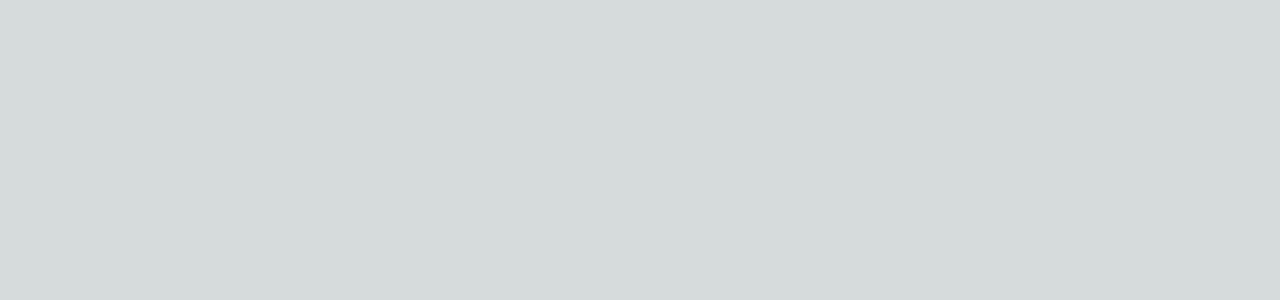
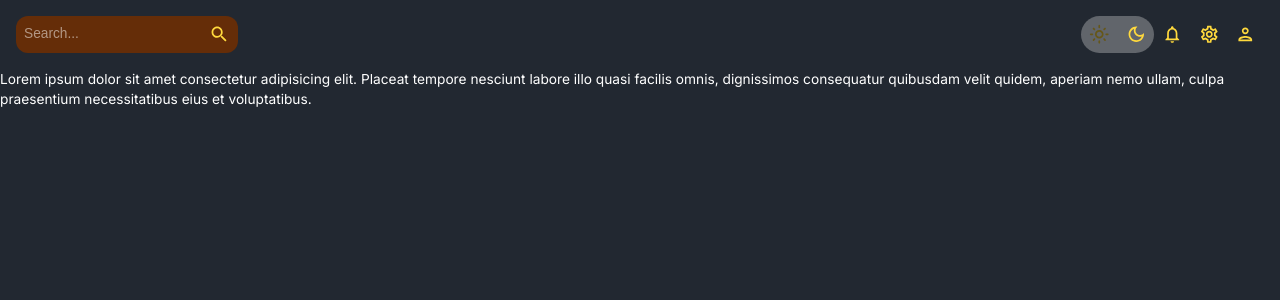
Before and after one commit to AVAniketh0905/AdminDashboard, a Next.js app: page / in a window 1280 px wide. Shown: the top 300 px of the page. Built offline with nearby package versions, Linux system fonts and the light colour scheme.

Commit message:
added basic code

```diff
--- a/app/globals.css
+++ b/app/globals.css
@@ -2,28 +2,9 @@
 @tailwind components;
 @tailwind utilities;
 
-:root {
-  --foreground-rgb: 0, 0, 0;
-  --background-start-rgb: 214, 219, 220;
-  --background-end-rgb: 255, 255, 255;
-}
-
-@media (prefers-color-scheme: dark) {
-  :root {
-    --foreground-rgb: 255, 255, 255;
-    --background-start-rgb: 0, 0, 0;
-    --background-end-rgb: 0, 0, 0;
-  }
-}
-
 body {
-  color: rgb(var(--foreground-rgb));
-  background: linear-gradient(
-      to bottom,
-      transparent,
-      rgb(var(--background-end-rgb))
-    )
-    rgb(var(--background-start-rgb));
+  font-family: sans-serif;
+    margin: 0.75rem;
 }
 
 ::-webkit-scrollbar {
@@ -31,13 +12,13 @@ body {
 }
 
 ::-webkit-scrollbar-track {
-  background: rgb(var(--foreground-rgb));
+  background: #efefef;
 }
 
 ::-webkit-scrollbar-thumb {
-  background: rgb(var(--background-start-rgb));
+  background: #888;
 }
 
 ::-webkit-scrollbar-thumb:hover {
-  background: rgb(var(--background-end-rgb));
+  background: #555;
 }
--- a/app/layout.tsx
+++ b/app/layout.tsx
@@ -4,8 +4,8 @@ import { Inter } from 'next/font/google'
 const inter = Inter({ subsets: ['latin'] })
 
 export const metadata = {
-  title: 'Create Next App',
-  description: 'Generated by create next app',
+  title: 'Dashboard App',
+  description: 'portfolio app by dekomori_sanae09',
 }
 
 export default function RootLayout({
--- a/app/page.tsx
+++ b/app/page.tsx
@@ -1,7 +1,23 @@
-import Image from 'next/image'
+"use client"
+
+import { CssBaseline, ThemeProvider } from '@mui/material'
+import { ColorModeContext, useMode } from '../themes/theme'
+import TopBar from '@/components/topbar'
+import SideBar from '@/components/sidebar';
 
 export default function Home() {
+  const { theme, colorMode } = useMode();
+
   return (
-    <></>
+    <ColorModeContext.Provider value={colorMode}>
+      <ThemeProvider theme={theme}>
+        <CssBaseline />
+        <TopBar />
+        <SideBar />
+
+        <main>Lorem ipsum dolor sit amet consectetur adipisicing elit. Placeat tempore nesciunt labore illo quasi facilis omnis, dignissimos consequatur quibusdam velit quidem, aperiam nemo ullam, culpa praesentium necessitatibus eius et voluptatibus.</main>
+
+      </ThemeProvider>
+    </ColorModeContext.Provider>
   )
 }
--- /dev/null
+++ b/components/sidebar.tsx
@@ -0,0 +1,16 @@
+import { Box, Drawer } from "@mui/material";
+
+
+export default function SideBar() {
+    return (
+        <Box component="nav">
+            <Drawer
+                variant="temporary"
+                anchor="left"
+                ModalProps={{
+                    keepMounted: false,
+                }}
+            />
+        </Box>
+    )
+}
--- /dev/null
+++ b/components/topbar.tsx
@@ -0,0 +1,54 @@
+import { Box, IconButton, useTheme } from "@mui/material"
+import { ColorModeContext, tokens } from "@/themes/theme"
+import { useContext } from "react"
+
+import InputBase from "@mui/material/InputBase"
+import LightModeOutlinedIcon from "@mui/icons-material/LightModeOutlined"
+import DarkModeOutlinedIcon from "@mui/icons-material/DarkModeOutlined"
+import NotificationsOutlinedIcon from "@mui/icons-material/NotificationsOutlined"
+import SettingsOutlinedIcon from "@mui/icons-material/SettingsOutlined"
+import PersonOutlinedIcon from "@mui/icons-material/PersonOutlined"
+import SearchIcon from "@mui/icons-material/Search"
+
+export default function TopBar() {
+    const theme = useTheme();
+    const colors = tokens(theme.palette.mode);
+    const colorMode = useContext(ColorModeContext);
+
+    return (
+        <Box component="div" display="flex" justifyContent="space-between" p={2}>
+
+            <Box
+                component="div"
+                className="flex rounded-xl"
+                sx={{ backgroundColor: colors.orangeAccent[800], ":hover": { backgroundColor: colors.orangeAccent[400] } }}
+            >
+                <InputBase sx={{ ml: 1, flex: 1 }} placeholder="Search..." />
+                <IconButton>
+                    <SearchIcon htmlColor={colors.yellowAccent[500]} className="rounded-full" />
+                </IconButton>
+            </Box>
+
+            <Box display="flex" alignItems="center">
+                <Box component="div" className="flex rounded-full" sx={{ backgroundColor: colors.greyAccent[400] }}>
+                    <IconButton>
+                        <LightModeOutlinedIcon htmlColor={theme.palette.mode == 'light' ? colors.yellowAccent[500] : colors.yellowAccent[800]} />
+                    </IconButton>
+                    <IconButton>
+                        <DarkModeOutlinedIcon htmlColor={theme.palette.mode == 'dark' ? colors.yellowAccent[500] : colors.yellowAccent[800]} />
+                    </IconButton>
+                </Box>
+
+                <IconButton>
+                    <NotificationsOutlinedIcon htmlColor={colors.yellowAccent[500]} />
+                </IconButton>
+                <IconButton>
+                    <SettingsOutlinedIcon htmlColor={colors.yellowAccent[500]} />
+                </IconButton>
+                <IconButton>
+                    <PersonOutlinedIcon htmlColor={colors.yellowAccent[500]} />
+                </IconButton>
+            </Box>
+        </Box>
+    )
+}
--- /dev/null
+++ b/themes/theme.tsx
@@ -0,0 +1,224 @@
+"use client"
+
+import { createContext, useState, useMemo } from 'react';
+import { ThemeOptions, createTheme } from '@mui/material/styles';
+import { PaletteMode } from '@mui/material';
+
+// dark
+const darkTheme = {
+    blackAccent: {
+        100: "#d3d4d6",
+        200: "#a7a9ad",
+        300: "#7a7e83",
+        400: "#4e535a",
+        500: "#222831",
+        600: "#1b2027",
+        700: "#14181d",
+        800: "#0e1014",
+        900: "#07080a"
+    },
+    greyAccent: {
+        100: "#d7d8da",
+        200: "#b0b2b5",
+        300: "#888b90",
+        400: "#61656b",
+        500: "#393e46",
+        600: "#2e3238",
+        700: "#22252a",
+        800: "#17191c",
+        900: "#0b0c0e"
+    },
+    orangeAccent: {
+        100: "#ffe2d0",
+        200: "#fec6a1",
+        300: "#fea972",
+        400: "#fd8d43",
+        500: "#fd7014",
+        600: "#ca5a10",
+        700: "#98430c",
+        800: "#652d08",
+        900: "#331604"
+    },
+    yellowAccent: {
+        100: "#fff7d8",
+        200: "#fff0b1",
+        300: "#ffe88b",
+        400: "#ffe164",
+        500: "#ffd93d",
+        600: "#ccae31",
+        700: "#998225",
+        800: "#665718",
+        900: "#332b0c"
+    },
+    whiteAccent: {
+        100: "#fcfcfc",
+        200: "#f8f8f8",
+        300: "#f5f5f5",
+        400: "#f1f1f1",
+        500: "#eeeeee",
+        600: "#bebebe",
+        700: "#8f8f8f",
+        800: "#5f5f5f",
+        900: "#303030"
+    },
+}
+
+// light
+const lightTheme = {
+    blackAccent: {
+        100: "#07080a",
+        200: "#0e1014",
+        300: "#14181d",
+        400: "#1b2027",
+        500: "#222831",
+        600: "#4e535a",
+        700: "#7a7e83",
+        800: "#a7a9ad",
+        900: "#d3d4d6",
+    },
+    greyAccent: {
+        100: "#0b0c0e",
+        200: "#17191c",
+        300: "#22252a",
+        400: "#2e3238",
+        500: "#393e46",
+        600: "#61656b",
+        700: "#888b90",
+        800: "#b0b2b5",
+        900: "#d7d8da",
+    },
+    orangeAccent: {
+        100: "#331604",
+        200: "#652d08",
+        300: "#98430c",
+        400: "#ca5a10",
+        500: "#fd7014",
+        600: "#fd8d43",
+        700: "#fea972",
+        800: "#fec6a1",
+        900: "#ffe2d0",
+    },
+    yellowAccent: {
+        100: "#332b0c",
+        200: "#665718",
+        300: "#998225",
+        400: "#ccae31",
+        500: "#ffd93d",
+        600: "#ffe164",
+        700: "#ffe88b",
+        800: "#fff0b1",
+        900: "#fff7d8",
+    },
+    whiteAccent: {
+        100: "#303030",
+        200: "#5f5f5f",
+        300: "#8f8f8f",
+        400: "#bebebe",
+        500: "#eeeeee",
+        600: "#f1f1f1",
+        700: "#f5f5f5",
+        800: "#f8f8f8",
+        900: "#fcfcfc",
+    },
+}
+
+export const tokens = (mode: string) => ({
+    ...(mode === 'dark' ? darkTheme : lightTheme),
+})
+
+export const themeSettings = (mode: string) => {
+    const colors = tokens(mode);
+
+    return {
+        palette: {
+            mode: mode as PaletteMode,
+            ...(mode === 'dark' ?
+                {
+                    primary: {
+                        main: colors.orangeAccent[500],
+                    },
+                    secondary: {
+                        main: colors.yellowAccent[500],
+                    },
+                    neutral: {
+                        main: colors.greyAccent[500],
+                        dark: colors.blackAccent[500],
+                        light: colors.whiteAccent[500],
+                    },
+                    background: {
+                        default: colors.blackAccent[500],
+                        paper: colors.blackAccent[700],
+                    },
+                }
+                :
+                {
+                    primary: {
+                        main: colors.orangeAccent[500],
+                    },
+                    secondary: {
+                        main: colors.yellowAccent[500],
+                    },
+                    neutral: {
+                        main: colors.whiteAccent[900],
+                        dark: colors.greyAccent[500],
+                        light: colors.whiteAccent[700],
+                    },
+                    background: {
+                        default: colors.whiteAccent[500],
+                        paper: colors.whiteAccent[700],
+                    },
+                }
+            ),
+
+        },
+        typography: {
+            fontFamily: ["Source Sans Pro", "sans-serif"].join(","),
+            fontSize: 12,
+            h1: {
+                fontFamily: ["Source Sans Pro", "sans-serif"].join(","),
+                fontSize: 40,
+            },
+            h2: {
+                fontFamily: ["Source Sans Pro", "sans-serif"].join(","),
+                fontSize: 32,
+            },
+            h3: {
+                fontFamily: ["Source Sans Pro", "sans-serif"].join(","),
+                fontSize: 24,
+            },
+            h4: {
+                fontFamily: ["Source Sans Pro", "sans-serif"].join(","),
+                fontSize: 20,
+            },
+            h5: {
+                fontFamily: ["Source Sans Pro", "sans-serif"].join(","),
+                fontSize: 16,
+            },
+            h6: {
+                fontFamily: ["Source Sans Pro", "sans-serif"].join(","),
+                fontSize: 14,
+            },
+        },
+    }
+}
+
+export const ColorModeContext = createContext({
+    toggleColorMode: () => { },
+})
+
+export const useMode = () => {
+    const [mode, setMode] = useState('dark');
+
+    const colorMode = useMemo(
+        () => ({
+            toggleColorMode: () => {
+                setMode((prevMode) => (prevMode === 'light' ? 'dark' : 'light'));
+            },
+        }),
+        []
+    );
+
+    const theme = useMemo(() => createTheme(themeSettings(mode)), [mode]);
+
+    return { theme, colorMode };
+};
```
Also changed, not shown: package.json (+10 -1 lines), 1 other file (tests, documents, lock files or other folders).
